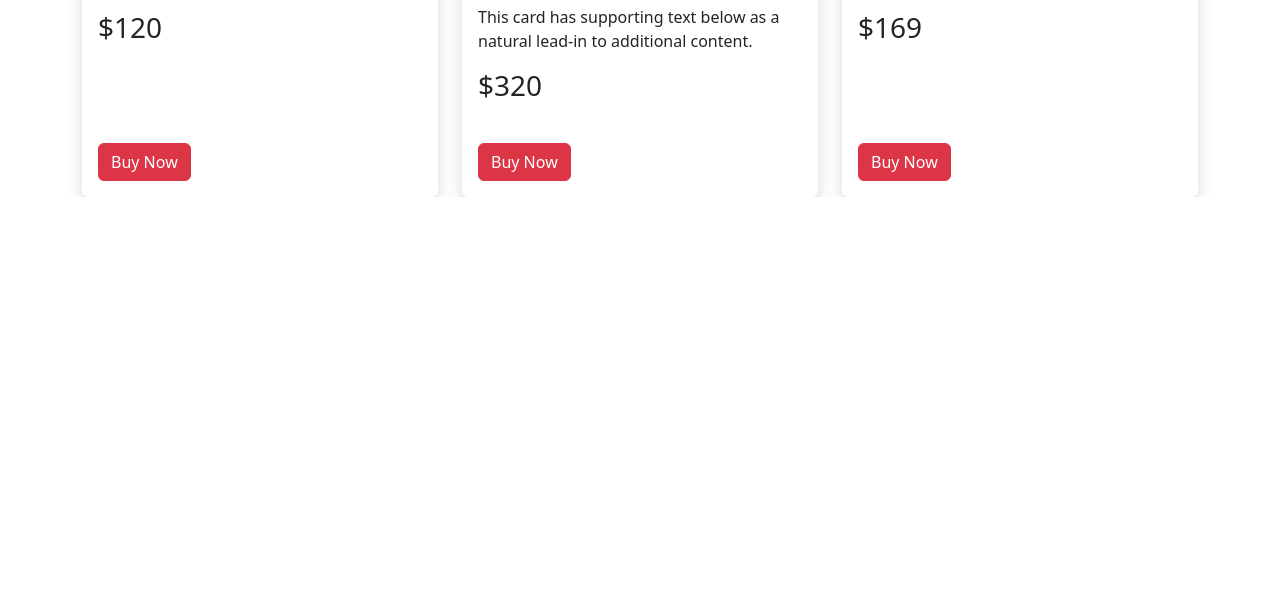
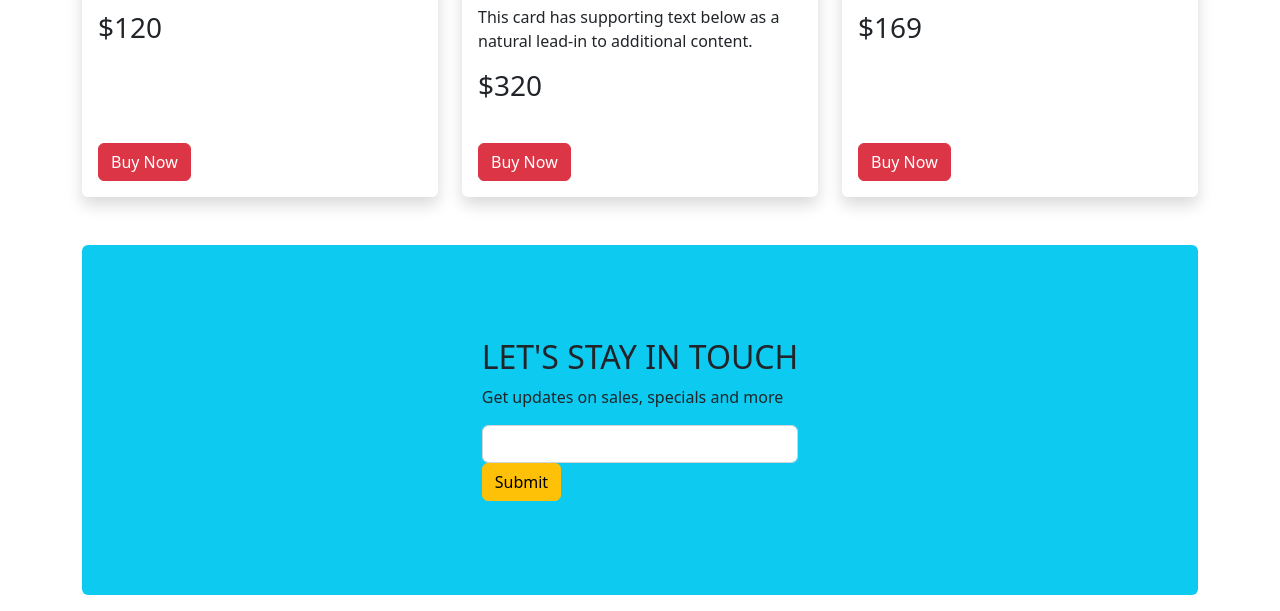
Before and after one commit to sohagislampk/panda-commerce, a plain HTML site: page index.html in a window 1280 px wide. Shown: the part 1757-2368 px from the top of the page. Before the commit the page ends 1954 px from the top, so only its background shows below. Drawn offline with nearby package versions, Linux system fonts and the light colour scheme.

Commit message:
subscribe section added

```diff
--- a/index.html
+++ b/index.html
@@ -240,6 +240,22 @@
                 </div>
             </div>
         </section>
+        <!-- subscribe section -->
+        <div class="container">
+            <form>
+
+                <div style="height: 350px"
+                    class=" mt-5 mb-3 bg-info d-flex justify-content-center align-items-center rounded">
+                    <div>
+                        <h2>LET'S STAY IN TOUCH</h2>
+                        <p>Get updates on sales, specials and more</p>
+                        <input type="email" class="form-control" id="exampleInputEmail1" aria-describedby="emailHelp">
+                        <button type="submit" class="btn btn-warning">Submit</button>
+                    </div>
+                </div>
+
+            </form>
+        </div>
     </main>
     <script src="https://cdn.jsdelivr.net/npm/bootstrap@5.2.0/dist/js/bootstrap.bundle.min.js"
         integrity="sha384-A3rJD856KowSb7dwlZdYEkO39Gagi7vIsF0jrRAoQmDKKtQBHUuLZ9AsSv4jD4Xa"
```
